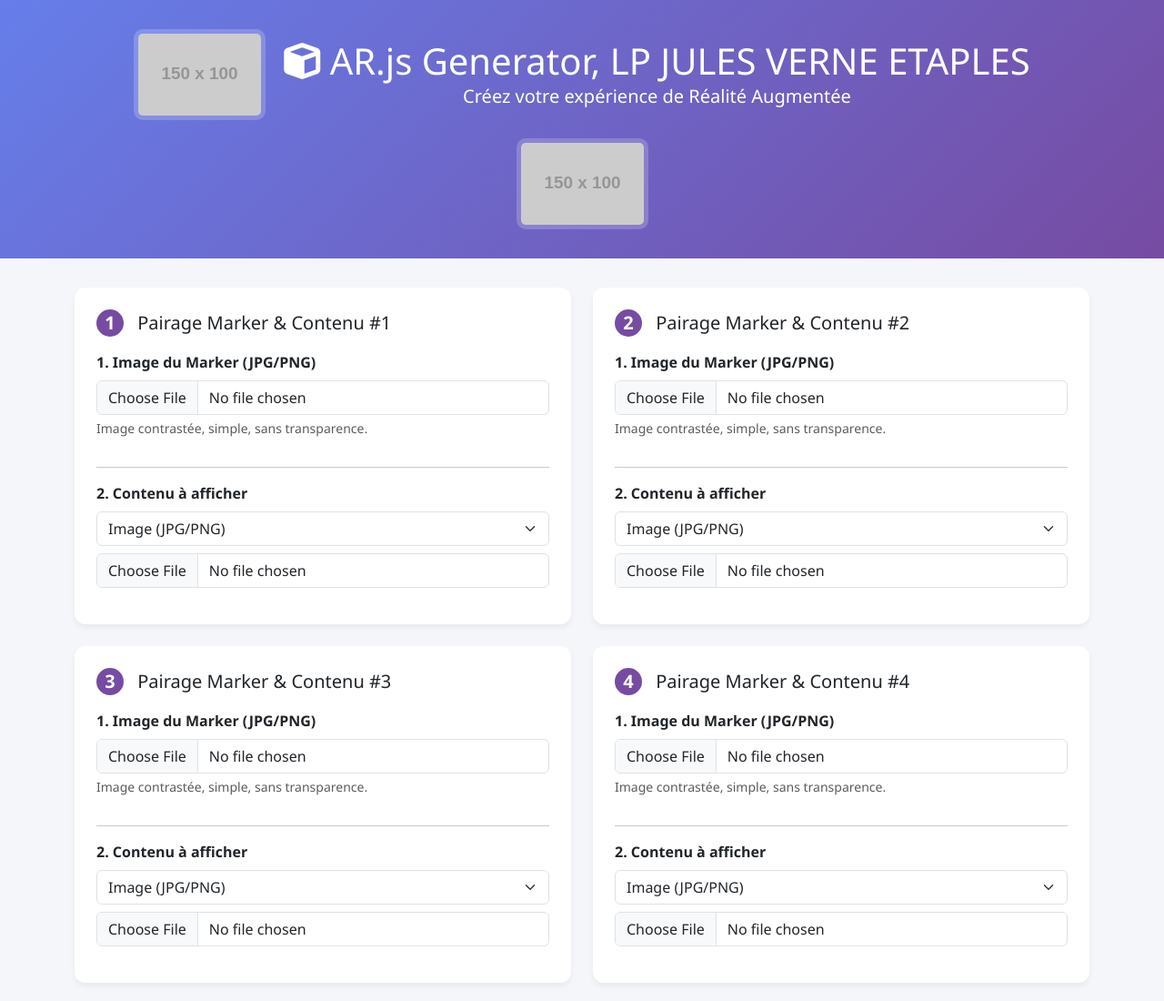
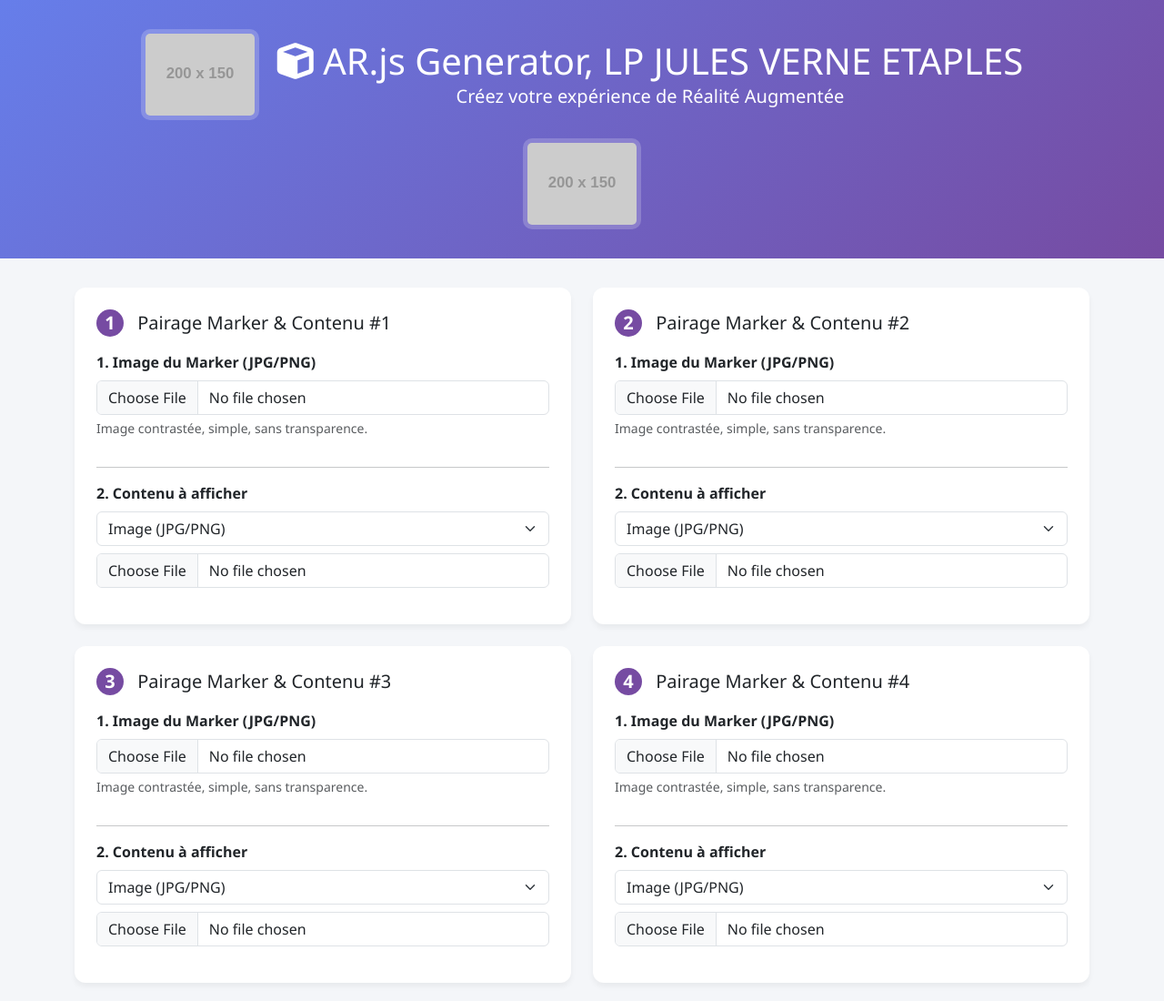
Before and after one commit to guarim/Guarim-ARjs-studio, a plain HTML site: page index.html in a window 1280 px wide. Shown: the top 1100 px of the page at 91% size. Drawn offline with nearby package versions, Linux system fonts and the light colour scheme; placeholder pictures from the web are drawn by us.

Commit message:
Update index.html

```diff
--- a/index.html
+++ b/index.html
@@ -50,14 +50,14 @@
     <div class="header-app text-center">
         <div class="container header-content">
 
-            <img src="https://via.placeholder.com/150x100/ffffff/764ba2?text=LOGO+1" alt="mon_image.png" class="header-img">
+            <img src="https://via.placeholder.com/200x150/ffffff/764ba2?text=LOGO+1" alt="mon_image.png" class="header-img">
 
             <div>
                 <h1 class="mb-0"><i class="fas fa-cube"></i> AR.js Generator, LP JULES VERNE ETAPLES</h1>
                 <p class="lead mb-0">Créez votre expérience de Réalité Augmentée</p>
             </div>
 
-            <img src="https://via.placeholder.com/150x100/ffffff/764ba2?text=IMAGE+2" alt="mon_logo.png" class="header-img">
+            <img src="https://via.placeholder.com/200x150/ffffff/764ba2?text=IMAGE+2" alt="mon_logo.png" class="header-img">
 
         </div>
     </div>
```
